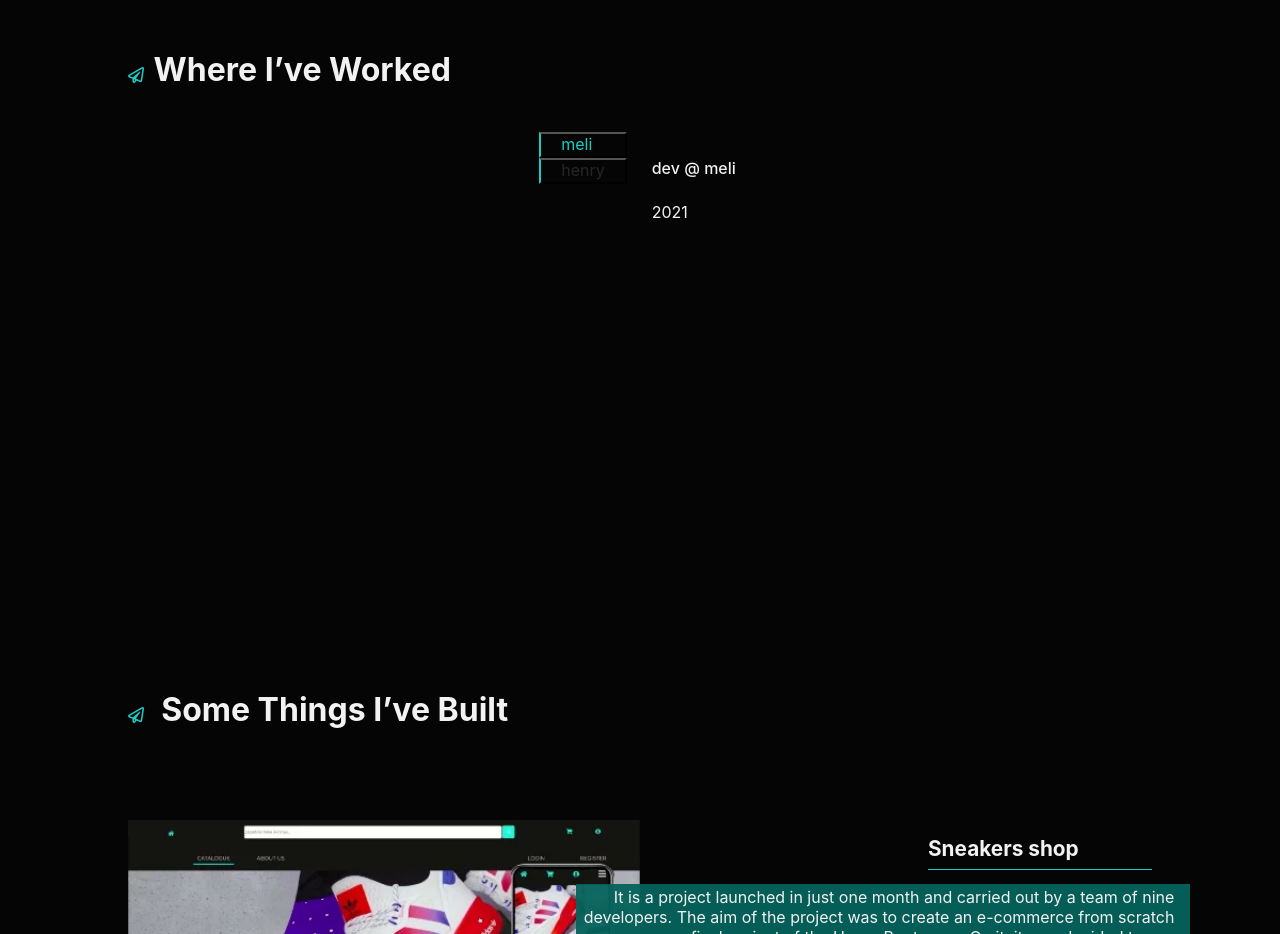
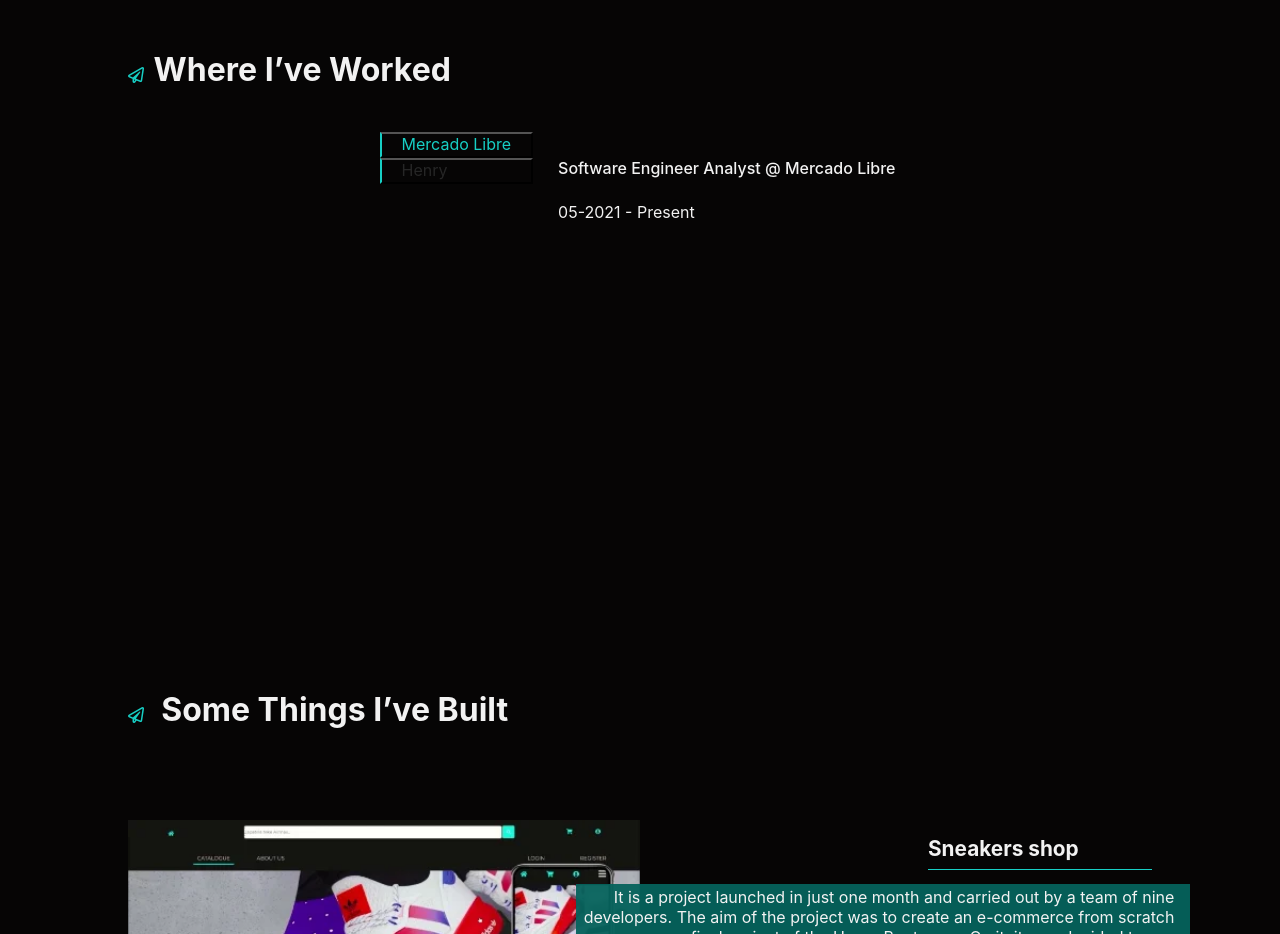
Before and after one commit to mstefa/mstefa, a React (Create React App) app: page / in a window 1280 px wide. Shown: the part 1020-1954 px from the top of the page. Built offline with nearby package versions, Linux system fonts and the light colour scheme.

Commit message:
feat: create data model for jobs;

```diff
--- a/src/components/jobs/Jobs.jsx
+++ b/src/components/jobs/Jobs.jsx
@@ -7,17 +7,41 @@ export default function Jobs() {
 
   let jobsData = [
     {
-    company: "meli",
-    title: "dev",
+    company: "Mercado Libre",
+    title: "Software Engineer Analyst",
     url: "https://mercadolibre.com/",
-    range: "2021"
+    range: "05-2021 - Present",
+    shortDescription: "Part of the CX-IT team",
+    items: [
+      {description: "Replacing the old legacy monolith chat application services with a micro-services structure"},
+      {description: "Mantining communication channels applications, such as phone call and Whatsapp integrations"},
+      {description: "Manage and implement changes to improve resiliences"},
+      {description: "Keep updated imfrastructure in AWS stacks"},
+    ],
+    mainTechnologies: [
+      {name: "GoLang"},
+      {name: "JavaScript"},
+      {name: "Microservices"},
+      {name: "Hexagonal Architecture"}
+    ]
     },
     {
-      company: "henry",
-      title: "super dev",
-      url: "https://mercadolibre.com/",
-      range: "2022"
-      }
+      company: "Henry",
+      title: "Teaching Assistant",
+      url: "https://www.soyhenry.com/",
+      range: "05-2021 - 07-2021",
+      shortDescription: "Part-time",
+      items: [
+        {description: "Supporting a designated group of students undertaking teacher designated activities"},
+        {description: "Promote their own continuous professional development, and engage enthusiastically with the processes of become a developer."},
+      ],
+      mainTechnologies: [
+        {name: "JavaScript"},
+        {name: "TypeScript"},
+        {name: "React"},
+        {name: "Node"}
+      ]
+    }
   ];
 
   const [activeTabId, setActiveTabId] = useState(0);
@@ -86,7 +110,7 @@ export default function Jobs() {
                       <span>{title}</span>
                       <span className="company">
                         &nbsp;@&nbsp;
-                        <a href={url} className="inline-link">
+                        <a href={url} >
                           {company}
                         </a>
                       </span>
```
